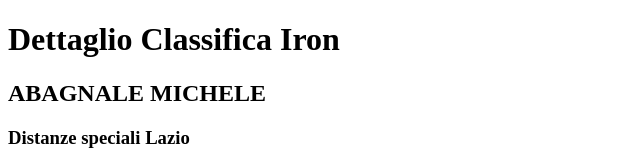
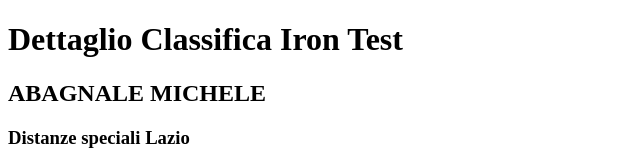
Before and after one commit to nautilus-nuotomaster/risultati-gare, a plain HTML site: page risultati/IRONDET_2026.html in a window 1280 px wide. Shown: the top 160 px of the page, without its empty margins (0-640 px from the left). Drawn offline with Linux system fonts and the light colour scheme.

Commit message:
Pubblicazione risultati/IRONDET_2026.html

```diff
--- a/risultati/IRONDET_2026.html
+++ b/risultati/IRONDET_2026.html
@@ -13,7 +13,7 @@
 <body>
 
     <h1>
-        Dettaglio Classifica Iron
+        Dettaglio Classifica Iron Test
     </h1>
 
               <h2 id="A_1">
```
